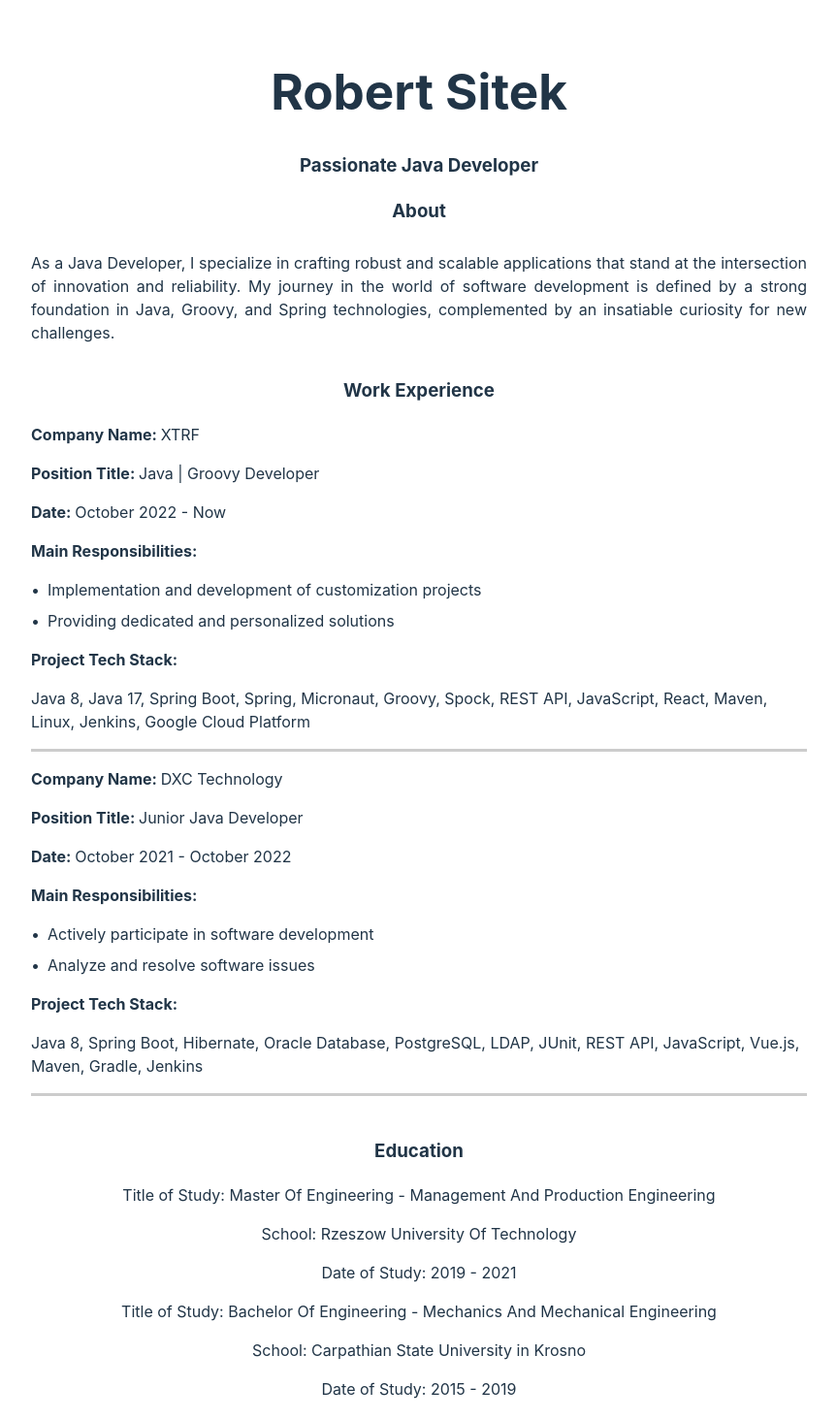
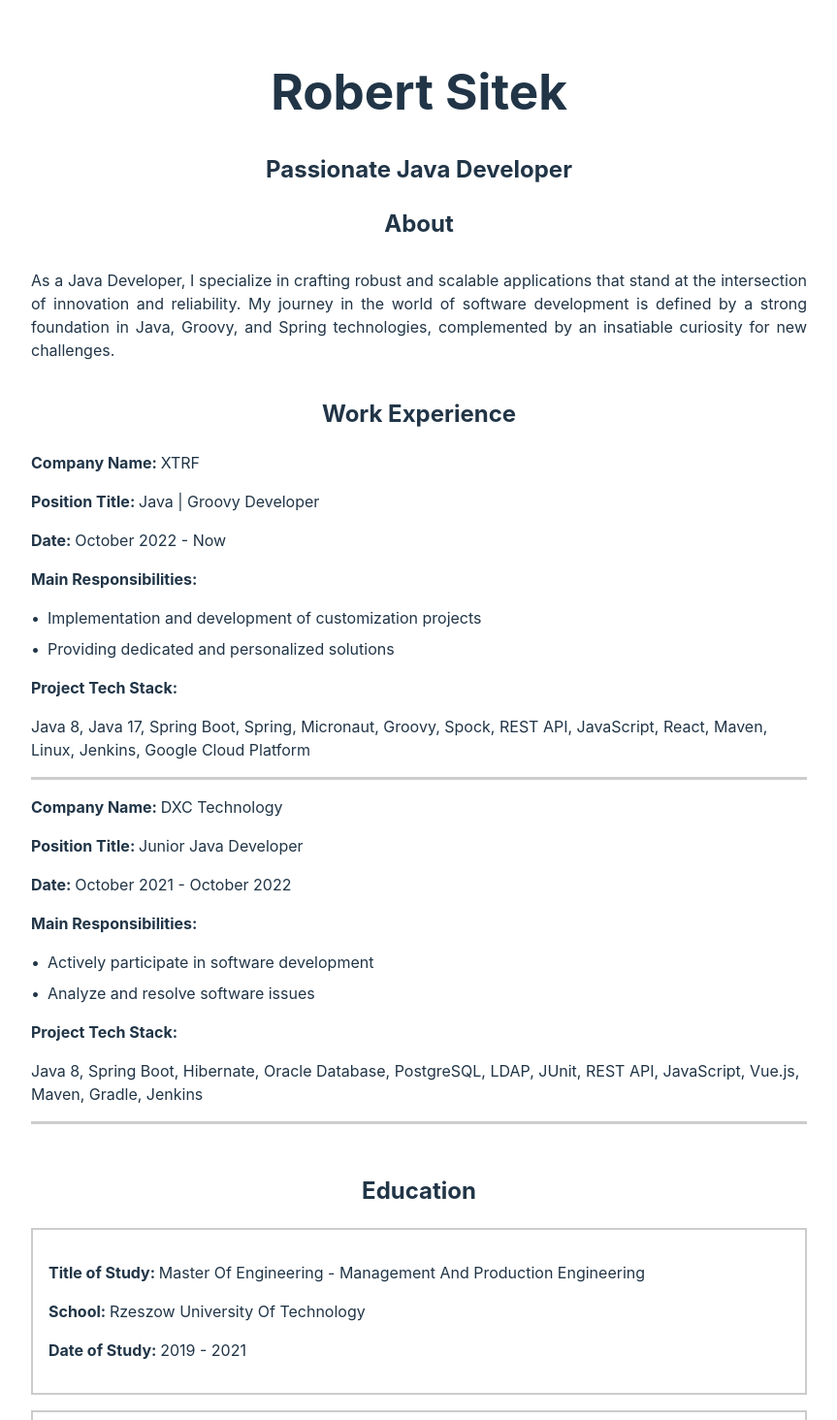
Before and after one commit to RobertSitek16/cv-react-app, a React (Vite) app: page / in a window 1280 px wide. Shown: the top 1464 px of the page at 97% size, without its empty margins (208-1071 px from the left). Built offline with nearby package versions, Linux system fonts and the light colour scheme.

Commit message:
Add styles to EducationSection.jsx

```diff
--- a/src/components/AboutSection.jsx
+++ b/src/components/AboutSection.jsx
@@ -5,8 +5,8 @@ function AboutSection() {
     <>
       <div className="about-section">
         <h1>Robert Sitek</h1>
-        <h3>Passionate Java Developer</h3>
-        <h3>About</h3>
+        <h2>Passionate Java Developer</h2>
+        <h2>About</h2>
         <p>
           As a Java Developer, I specialize in crafting robust and scalable
           applications that stand at the intersection of innovation and
--- a/src/components/EducationSection.jsx
+++ b/src/components/EducationSection.jsx
@@ -1,16 +1,22 @@
 import education from '../data/educationData';
-import '../styles/WorkSection.css';
+import '../styles/EducationSection.css';
 
 function EducationSection() {
   return (
     <>
       <div className='education-section'>
-        <h3>Education</h3>
+        <h2>Education</h2>
         {education.map((item, index) => (
-          <div key={index}>
-            <p>Title of Study: {item.titleOfStudy}</p>
-            <p>School: {item.school}</p>
-            <p>Date of Study: {item.dateOfStudy}</p>
+          <div key={index} className='education-item'>
+            <p>
+              Title of Study: <text>{item.titleOfStudy}</text>
+            </p>
+            <p>
+              School: <text>{item.school}</text>
+            </p>
+            <p>
+              Date of Study: <text>{item.dateOfStudy}</text>
+            </p>
           </div>
         ))}
       </div>
--- a/src/components/WorkSection.jsx
+++ b/src/components/WorkSection.jsx
@@ -47,7 +47,7 @@ function WorkSection() {
   return (
     <>
       <div className='work-section'>
-        <h3>Work Experience</h3>
+        <h2>Work Experience</h2>
         {workExperience.map(renderExperience)}
       </div>
     </>
--- a/src/styles/EducationSection.css
+++ b/src/styles/EducationSection.css
@@ -1,6 +1,24 @@
 .education-section {
-    max-width: 800px;
-    margin: 0 auto;
-    padding: 0.5rem;
-    text-align: left;
-  }
+  max-width: 800px;
+  margin: 0 auto;
+  padding: 0.5rem;
+  text-align: left;
+}
+
+.education-section h2 {
+  text-align: center;
+}
+
+.education-section p {
+  font-weight: bold;
+}
+
+.education-section text {
+  font-weight: normal;
+}
+
+.education-item {
+  border: 2px solid #ccc;
+  padding: 1rem;
+  margin-bottom: 1rem;
+}
--- a/src/styles/WorkSection.css
+++ b/src/styles/WorkSection.css
@@ -13,7 +13,7 @@
   font-weight: normal;
 }
 
-.work-section h3 {
+.work-section h2 {
   text-align: center;
 }
 
```
